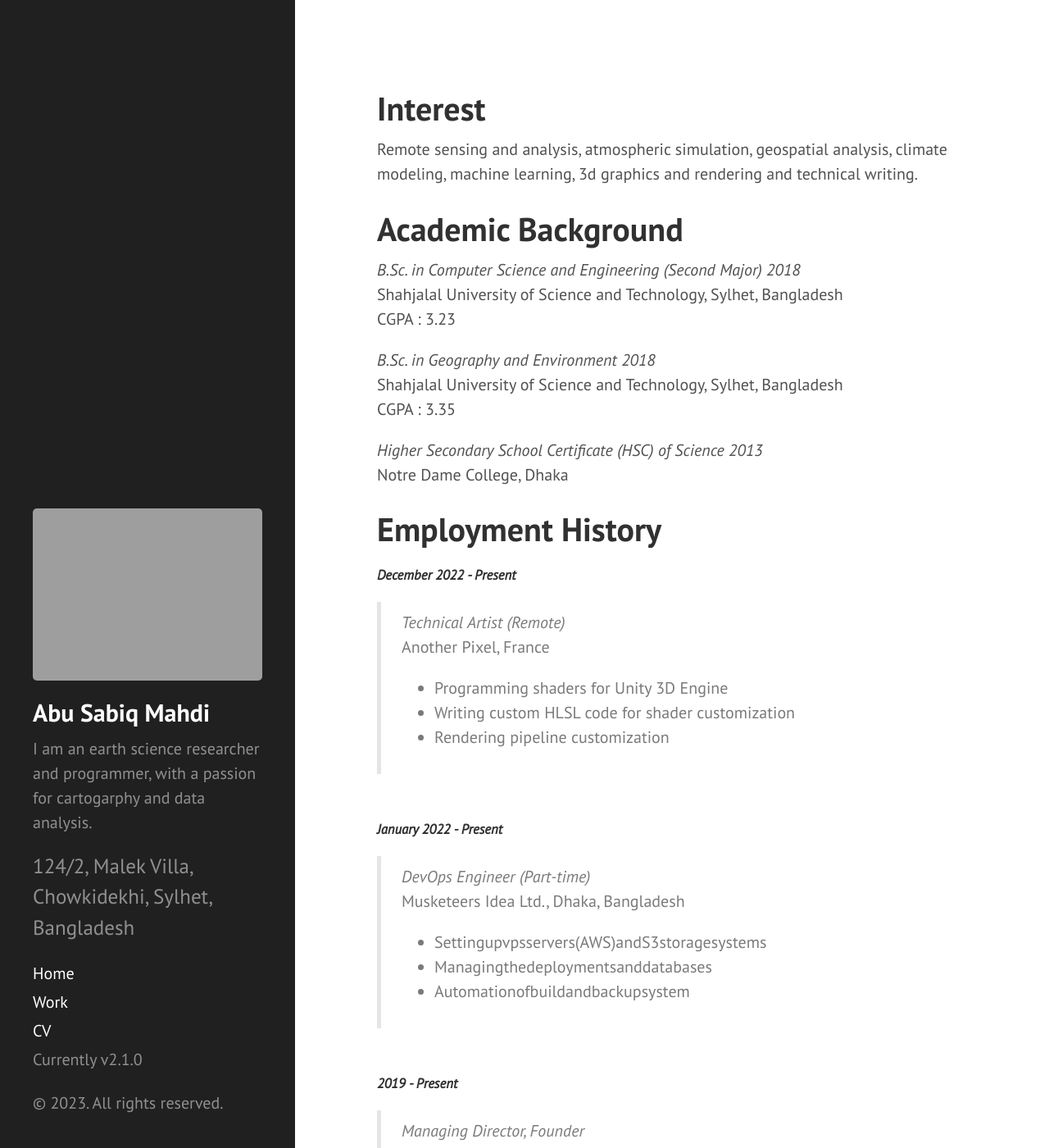
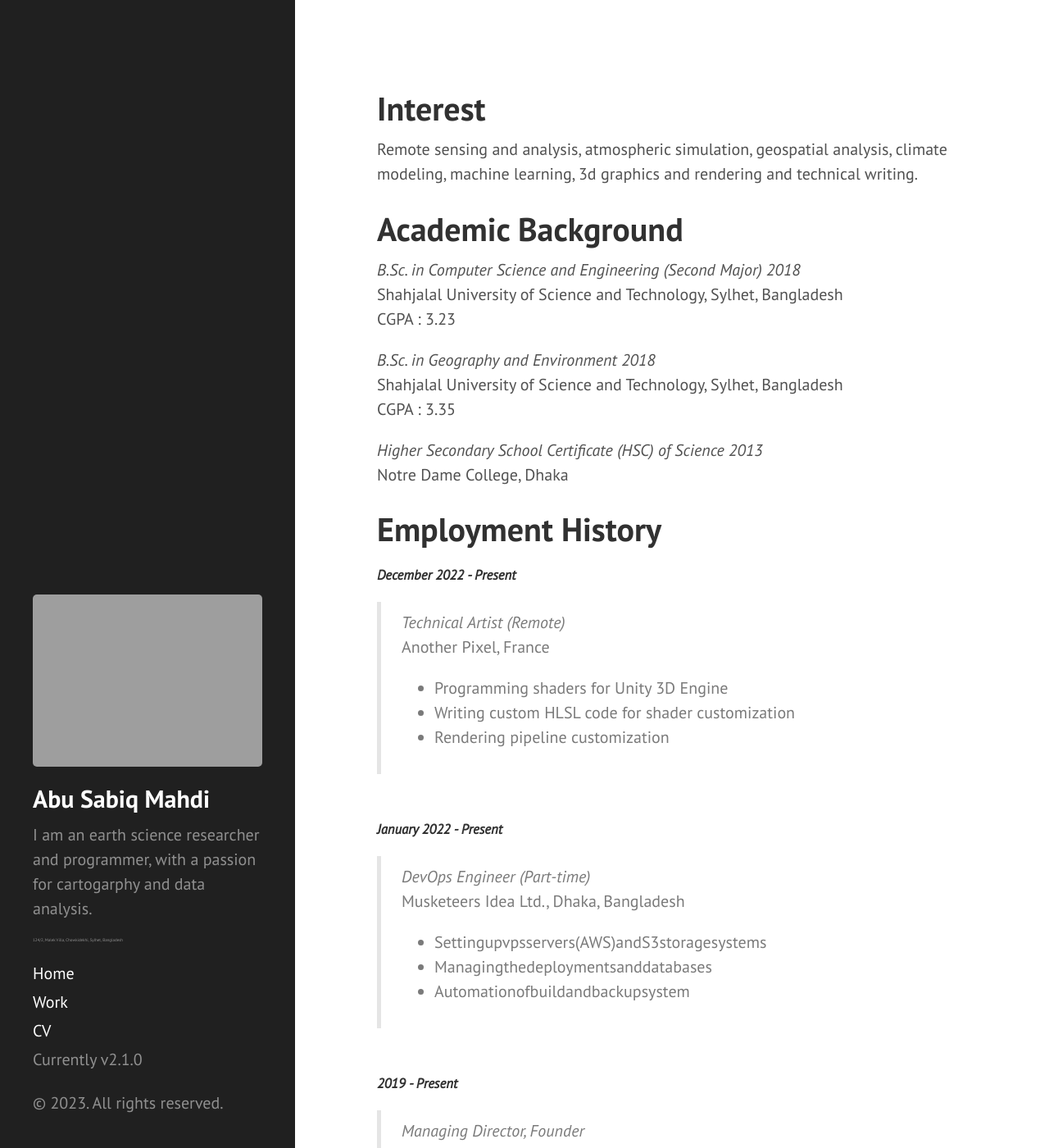
Before and after one commit to asmahdi/asmahdi.github.io, a Jekyll site: the page built from docs/index.md, in a window 1280 px wide and 1400 px high. Shown: the whole window at 82% size. Built offline with Jekyll 4.4.1, drawn with Linux system fonts in a browser that asks for light colours.

Commit message:
update css

```diff
--- a/docs/_includes/sidebar.html
+++ b/docs/_includes/sidebar.html
@@ -8,7 +8,7 @@
         </a>
       </h2>
       <p> I am an earth science researcher and programmer, with a passion for cartogarphy and data analysis. </p>
-      <p class="lead"> 124/2, Malek Villa, Chowkidekhi, Sylhet, Bangladesh </p>
+      <p class="subtext"> 124/2, Malek Villa, Chowkidekhi, Sylhet, Bangladesh </p>
     </div>
 
     <nav class="sidebar-nav">
--- a/docs/public/css/poole.css
+++ b/docs/public/css/poole.css
@@ -262,7 +262,10 @@ tbody tr:nth-child(odd) th {
   font-size: 1.25rem;
   font-weight: 300;
 }
-
+.subtext {
+  font-size: .25rem;
+  font-weight: 300;
+}
 
 /*
  * Messages
```
